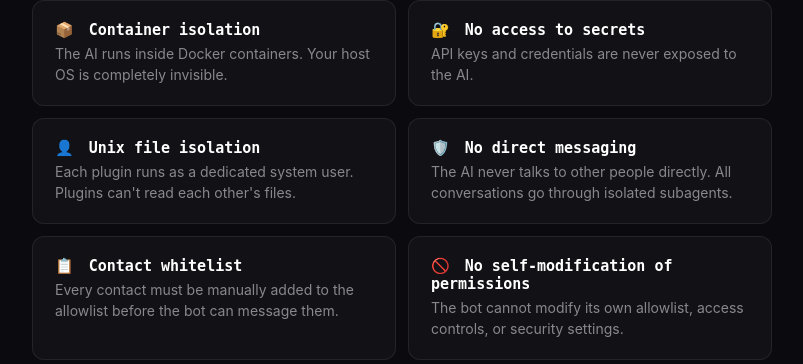
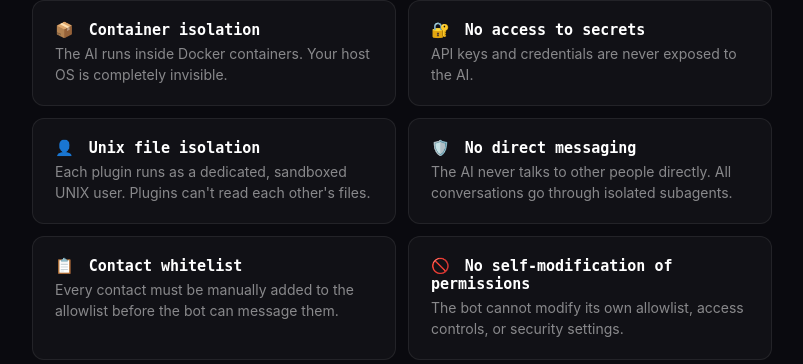
Before and after one commit to skorokithakis/stavrobot, a Python web app: template templates/index.html in a window 1280 px wide. Shown: the part 2143-2507 px from the top of the page, without its empty margins (238-1041 px from the left). Run offline with Jinja, Linux system fonts and the light colour scheme; the template is opened without the code that fills it, so the values that code supplies are empty.

Commit message:
Clarify plugin isolation description in index template
Updated the description of the Unix file isolation feature to explicitly
mention that the system user is sandboxed. This provides better context
regarding the security model of the plugin architecture.

```diff
--- a/templates/index.html
+++ b/templates/index.html
@@ -138,7 +138,7 @@
     </div>
     <div class="feature-card">
       <h3><span class="feature-emoji">👤</span> Unix file isolation</h3>
-      <p>Each plugin runs as a dedicated system user. Plugins can't read each other's files.</p>
+      <p>Each plugin runs as a dedicated, sandboxed UNIX user. Plugins can't read each other's files.</p>
     </div>
     <div class="feature-card">
       <h3><span class="feature-emoji">🛡️</span> No direct messaging</h3>
```
